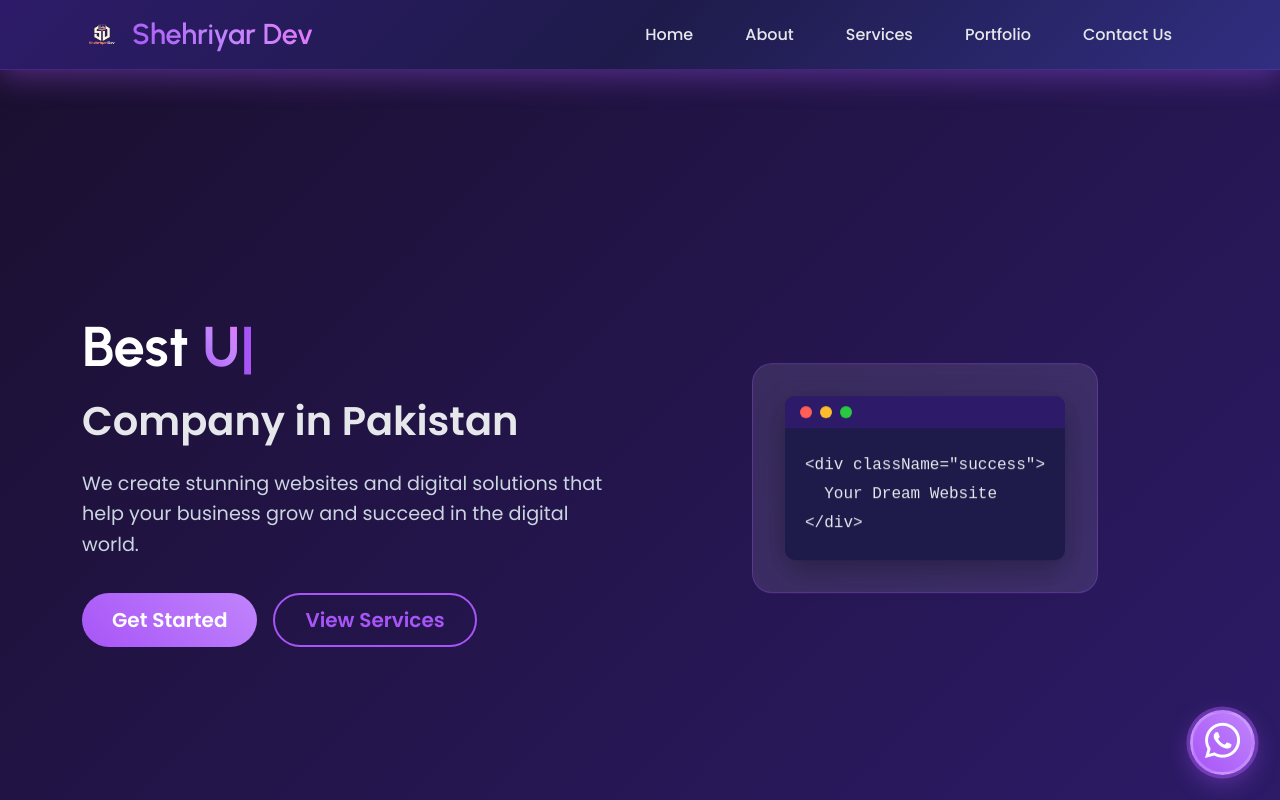
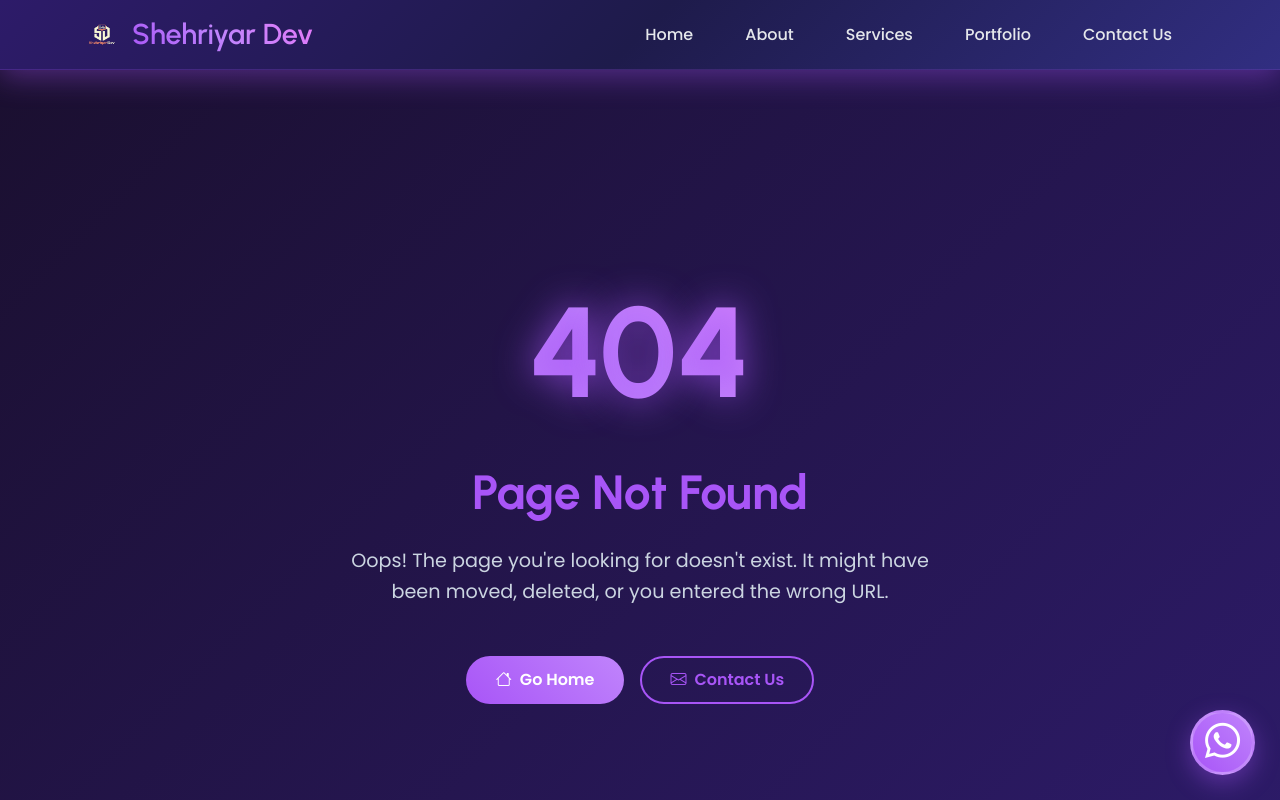
Before and after one commit to Shehriyar31/shehriyardev, a React (Vite) app: page /get-account in a window 1280 px wide. Before the commit this address led to /. Shown: the top 800 px of the page. Built offline with nearby package versions, Linux system fonts and the light colour scheme.

Commit message:
Added ProfitPro project and 404 error page

```diff
--- a/src/App.jsx
+++ b/src/App.jsx
@@ -16,6 +16,7 @@ import Home from './pages/Home';
 import About from './pages/About';
 import Portfolio from './pages/Portfolio';
 import Contact from './pages/Contact';
+import Error404 from './pages/Error404';
 import ServicesPage from './pages/Services';
 
 import './App.css';
@@ -32,7 +33,7 @@ function App() {
           <Route path="/services" element={<ServicesPage />} />
           <Route path="/portfolio" element={<Portfolio />} />
           <Route path="/contact" element={<Contact />} />
-          <Route path="*" element={<Navigate to="/" replace />} />
+          <Route path="*" element={<Error404 />} />
         </Routes>
         <Footer />
         <WhatsAppButton />
--- /dev/null
+++ b/src/pages/Error404.css
@@ -0,0 +1,117 @@
+.error-page {
+  background: linear-gradient(135deg, #1a0f2e 0%, #2d1b69 100%);
+  color: #e5e7eb;
+  min-height: 100vh;
+  padding-top: 80px;
+}
+
+.error-content {
+  animation: fadeInUp 0.8s ease-out;
+}
+
+.error-number {
+  font-size: 8rem;
+  font-weight: 900;
+  background: linear-gradient(45deg, #a855f7, #c084fc, #e879f9);
+  -webkit-background-clip: text;
+  -webkit-text-fill-color: transparent;
+  background-clip: text;
+  margin-bottom: 1rem;
+  font-family: 'Urbanist', sans-serif;
+  text-shadow: 0 0 30px rgba(168, 85, 247, 0.5);
+  animation: glow 2s ease-in-out infinite alternate;
+}
+
+.error-title {
+  font-size: 3rem;
+  font-weight: 700;
+  color: #a855f7;
+  margin-bottom: 1.5rem;
+  font-family: 'Urbanist', sans-serif;
+}
+
+.error-description {
+  font-size: 1.2rem;
+  color: #cbd5e1;
+  margin-bottom: 3rem;
+  line-height: 1.6;
+  max-width: 600px;
+  margin-left: auto;
+  margin-right: auto;
+}
+
+.error-actions {
+  display: flex;
+  gap: 1rem;
+  justify-content: center;
+  flex-wrap: wrap;
+}
+
+.home-btn {
+  background: linear-gradient(45deg, #a855f7, #c084fc);
+  border: none;
+  padding: 12px 30px;
+  border-radius: 50px;
+  font-weight: 600;
+  transition: all 0.3s ease;
+}
+
+.home-btn:hover {
+  transform: translateY(-2px);
+  box-shadow: 0 8px 25px rgba(168, 85, 247, 0.4);
+}
+
+.contact-btn {
+  border: 2px solid #a855f7;
+  color: #a855f7;
+  padding: 10px 28px;
+  border-radius: 50px;
+  font-weight: 600;
+  transition: all 0.3s ease;
+}
+
+.contact-btn:hover {
+  background: #a855f7;
+  color: white;
+  transform: translateY(-2px);
+  box-shadow: 0 8px 25px rgba(168, 85, 247, 0.4);
+}
+
+@keyframes fadeInUp {
+  from {
+    opacity: 0;
+    transform: translateY(30px);
+  }
+  to {
+    opacity: 1;
+    transform: translateY(0);
+  }
+}
+
+@keyframes glow {
+  from {
+    text-shadow: 0 0 20px rgba(168, 85, 247, 0.5);
+  }
+  to {
+    text-shadow: 0 0 40px rgba(168, 85, 247, 0.8);
+  }
+}
+
+@media (max-width: 768px) {
+  .error-number {
+    font-size: 5rem;
+  }
+
+  .error-title {
+    font-size: 2rem;
+  }
+
+  .error-description {
+    font-size: 1rem;
+  }
+
+  .error-actions {
+    flex-direction: column;
+    align-items: center;
+  }
+}
--- /dev/null
+++ b/src/pages/Error404.jsx
@@ -0,0 +1,35 @@
+import { Container, Row, Col, Button } from 'react-bootstrap';
+import { Link } from 'react-router-dom';
+import './Error404.css';
+
+const Error404 = () => {
+  return (
+    <div className="error-page">
+      <Container>
+        <Row className="justify-content-center align-items-center min-vh-100">
+          <Col lg={8} className="text-center">
+            <div className="error-content">
+              <div className="error-number">404</div>
+              <h1 className="error-title">Page Not Found</h1>
+              <p className="error-description">
+                Oops! The page you're looking for doesn't exist. It might have been moved, deleted, or you entered the wrong URL.
+              </p>
+              <div className="error-actions">
+                <Button as={Link} to="/" className="home-btn">
+                  <i className="bi-house me-2"></i>
+                  Go Home
+                </Button>
+                <Button as={Link} to="/contact" variant="outline-light" className="contact-btn">
+                  <i className="bi-envelope me-2"></i>
+                  Contact Us
+                </Button>
+              </div>
+            </div>
+          </Col>
+        </Row>
+      </Container>
+    </div>
+  );
+};
+
+export default Error404;
--- a/src/pages/Portfolio.jsx
+++ b/src/pages/Portfolio.jsx
@@ -6,6 +6,7 @@ import img4 from '../assets/4.png';
 import img5 from '../assets/5.png';
 import img6 from '../assets/6.png';
 import img7 from '../assets/7.png';
+import img8 from '../assets/8.png';
 import './Portfolio.css';
 
 const Portfolio = () => {
@@ -51,6 +52,12 @@ const Portfolio = () => {
       description: 'Secure password storage application where users can safely save and manage multiple passwords with encryption.',
       tech: 'React, Bootstrap, Vite',
       image: img7
+    },
+    {
+      title: 'ProfitPro',
+      description: 'Complete earning platform website with user dashboard, income tracking, and financial management tools for maximizing profits.',
+      tech: 'Vite, React, Bootstrap, Node, Express, MongoDB',
+      image: img8
     }
   ];
 
```
Also changed, not shown: src/assets/8.png (added).
